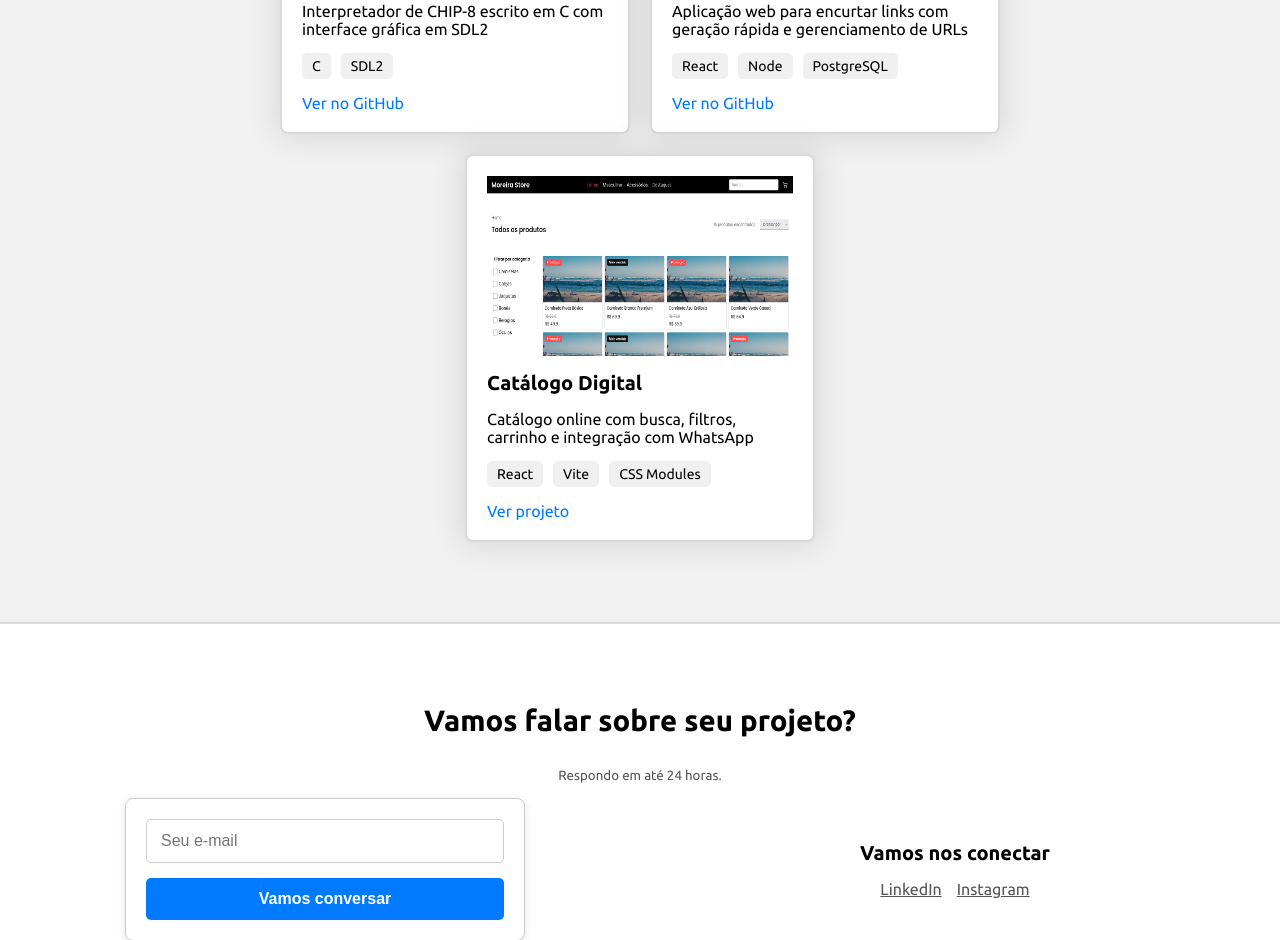
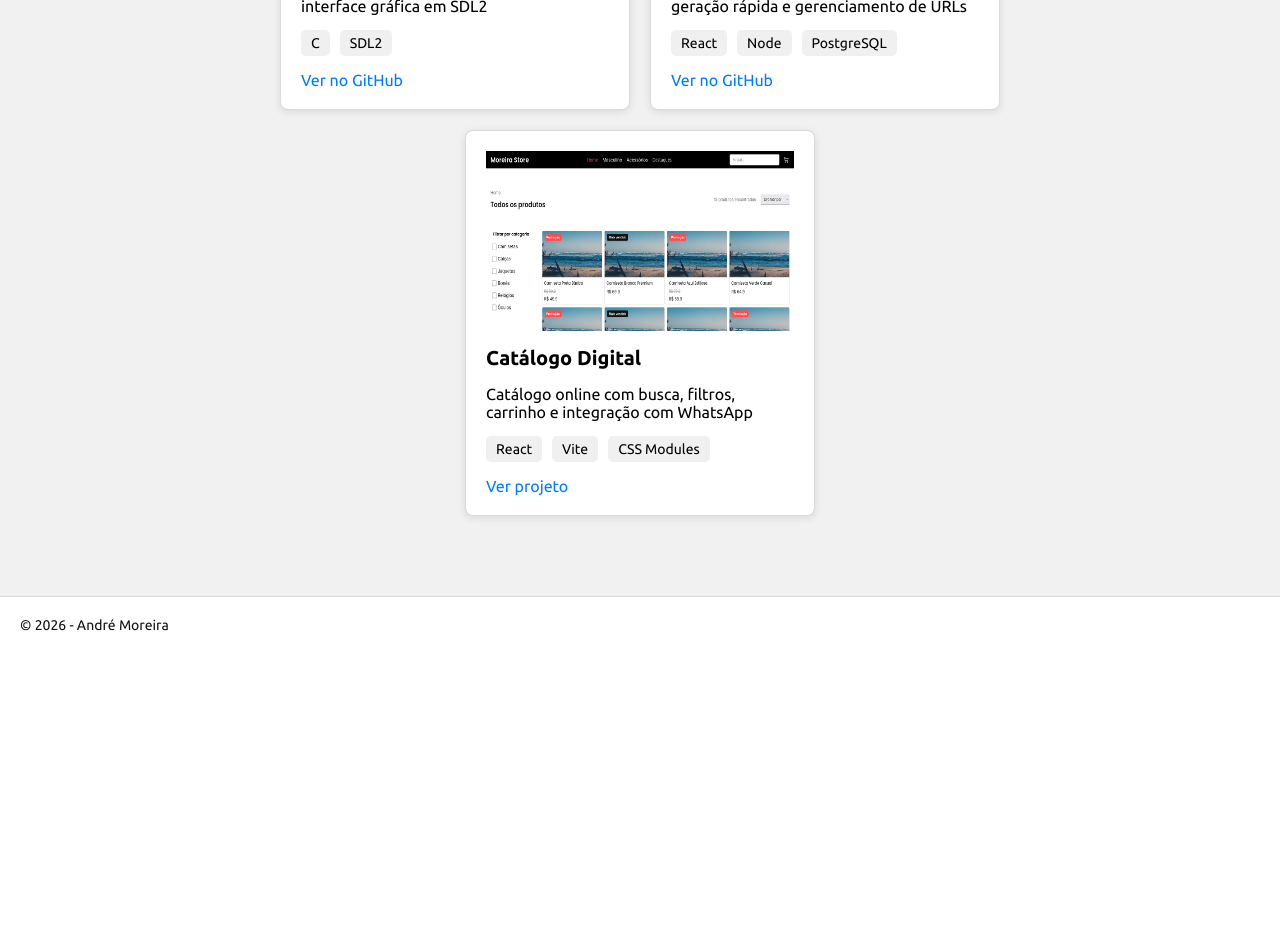
Before and after one commit to Andrezinrc/portfolio, a React (Vite) app: page / in a window 1280 px wide. Shown: the part 1860-2800 px from the top of the page. After the commit the page ends 2513 px from the top, so only its background shows below. Built offline with nearby package versions, Linux system fonts and the light colour scheme; the HTML template or start-up script is replaced by a standard one.

Commit message:
remove contact.jsx

```diff
--- a/src/components/layout/Content.jsx
+++ b/src/components/layout/Content.jsx
@@ -3,7 +3,6 @@ import Hero from "../../sections/Hero";
 import About from "../../sections/About";
 import Skills from "../../sections/Skills";
 import Projects from "../../sections/Projects";
-import Contact from "../../sections/Contact";
 import styles from "./Content.module.css";
 
 function Content()
@@ -14,7 +13,6 @@ function Content()
             <About />
             <Skills />
             <Projects />
-            <Contact />
         </main>
     );
 }
--- a/src/components/layout/Footer.jsx
+++ b/src/components/layout/Footer.jsx
@@ -5,7 +5,7 @@ function Footer()
 {
     return (
         <footer className={styles.footer}>
-            <p className={styles.dev}>&copy; 2026 - Desenvolvido por André Moreira</p>
+            <p className={styles.dev}>&copy; 2026 - André Moreira</p>
         </footer>
     );
 }
--- a/src/components/layout/Footer.module.css
+++ b/src/components/layout/Footer.module.css
@@ -1,11 +1,10 @@
 .footer {
     padding: 20px;
     width: 100%;
-    background: #0f0f0f;
+    background: #fff;
 }
 
 .dev {
-    color: #ccc;
+    color: #111;
     font-size: 14px;
-    text-align: center;
 }
--- a/src/components/layout/Header.jsx
+++ b/src/components/layout/Header.jsx
@@ -11,7 +11,6 @@ function Header()
                     <li className={styles.navList}><a href="#about" className={styles.navLink}>About</a></li>
                     <li className={styles.navList}><a href="#skills" className={styles.navLink}>Skills</a></li>
                     <li className={styles.navList}><a href="#projects" className={styles.navLink}>Projects</a></li>
-                    <li className={styles.navList}><a href="#contact" className={styles.navLink}>Contact</a></li>
                 </ul>
             </nav>
         </header>
--- a/src/sections/About.jsx
+++ b/src/sections/About.jsx
@@ -7,8 +7,7 @@ function About()
         <section className={styles.about} id="about">
             <h2 className={styles.title}>Sobre Mim</h2>
             <div className={styles.aboutContent}>
-                <p>Sou desenvolvedor fullstack com um interesse real por computação de baixo nível e projetos open-source. Estudar como os sistemas funcionam por baixo dos panos me ajuda a entender a raiz dos problemas e a escrever códigos muito mais eficientes no ecossistema web.</p>
-                <p>Seja criando uma aplicação moderna ou programando diretamente em C, meu foco é o mesmo: resolver o problema de forma direta, com código limpo e soluções práticas.</p>
+                <p>Como desenvolvedor fullstack, passo boa parte do meu tempo construindo aplicações web, mas minha verdadeira curiosidade reside em entender o que acontece a alguns níveis de abstração abaixo. Seja contribuindo com projetos open-source ou escrevendo código em C, busco sempre desmistificar como os sistemas operam. Acredito que, ao entender os fundamentos, conseguimos tomar decisões de arquitetura muito mais conscientes e eficientes no dia a dia.</p>
             </div>
         </section>
     );
--- a/src/sections/About.module.css
+++ b/src/sections/About.module.css
@@ -2,7 +2,7 @@
     padding: 80px 20px;
     width: 100%;
     background: #f1f1f1;
-    border-bottom: 2px solid #dadada;
+    border-bottom: 1px solid #dadada;
     display: flex;
     flex-direction: column;
     justify-content: center;
--- a/src/sections/Contact.jsx
+++ /dev/null
@@ -1,82 +0,0 @@
-import React, { useState }  from "react";
-import emailjs from "@emailjs/browser";
-import styles from "./Contact.module.css";
-
-function Contact()
-{
-    const [email, setEmail] = useState("");
-    const [success, setSuccess] = useState("");
-    const [error, setError] = useState("");
-
-    const emailRegex =  /^[a-zA-Z0-9._%+-]+@[a-zA-Z0-9.-]+\.[a-zA-Z]{2,}$/;
-
-    function sendEmail(e)
-    {
-        e.preventDefault();
-
-        if (!email) {
-            setError("Por favor, digite seu e-mail.");
-            setTimeout(() => { setError("") }, 4000);
-            setSuccess("");
-            return;
-        }
-
-        if (!emailRegex.test(email)) {
-            setError('Ops! O email parece estar errado. Verifique se tem o "@" e algo como ".com".');
-            setTimeout(() => { setError("") }, 4000);
-            setSuccess("");
-            return;
-        }
-
-        emailjs
-            .sendForm(process.env.REACT_APP_SERVICE_ID, process.env.REACT_APP_TEMPLATE_ID, e.target, {
-                publicKey: process.env.REACT_APP_PUBLIC_KEY
-            })
-            .then(
-                () => {
-                    console.log("sucesso");
-                    setSuccess("Obrigado! Seu e-mail foi enviado com sucesso. Entrarei em contato em breve.");
-                    setError("");
-                    setEmail("");
-                },
-                (err) => {
-                    console.log("falhou: ", err.text);
-                    setError("Ops! Algo deu errado. Tente novamente mais tarde.");
-                    setTimeout(() => { setError("") }, 4000);
-                    setSuccess("");
-                },
-            );
-    }
-
-    function handleEmailChange(e)
-    {
-        setEmail(e.target.value);
-    }
-
-
-    return (
-        <section className={styles.contact} id="contact">
-            <h2 className={styles.title}>Vamos falar sobre seu projeto?</h2>
-            <small>Respondo em até 24 horas.</small>
-            <div className={styles.contactContent}>
-                <form onSubmit={sendEmail}>
-                    <div className={styles.inputEmail}>
-                        <input type="email" name="email" value={email} onChange={handleEmailChange} placeholder="Seu e-mail" />
-                    </div>
-                    <button type="submit" >Vamos conversar</button>
-                    {success && <p className={styles.success}>{success}</p>}
-                    {error && <p className={styles.error}>{error}</p>}
-                </form>
-                <div className={styles.social}>
-                    <h3>Vamos nos conectar</h3>
-                    <div className={styles.socialLinks}>
-                        <a href="https://www.linkedin.com/in/andr%C3%A9-moreira-940886233/">LinkedIn</a>
-                        <a href="https://instagram.com/andremoreira.dev">Instagram</a>
-                    </div>
-                </div>
-            </div>
-        </section>
-    );
-}
-
-export default Contact;
--- a/src/sections/Contact.module.css
+++ /dev/null
@@ -1,124 +0,0 @@
-.contact {
-    padding: 80px 20px;
-    width: 100%;
-    display: flex;
-    flex-direction: column;
-    justify-content: center;
-    align-items: center;
-    border-bottom: 2px solid #dadada;
-}
-
-.contact .title {
-    font-size: 22pt;
-    margin-bottom: 30px;
-    text-align: center;
-}
-
-.contact small {
-    margin-bottom: 15px;
-    color: #555;
-}
-
-.contactContent {
-    width: 100%;
-    display: flex;
-    flex-wrap: wrap;
-    justify-content: space-around;
-    align-items: center;
-    gap: 20px;
-}
-
-form {
-    padding: 20px;
-    max-width: 400px;
-    width: 100%;
-    background: #fff;
-    border: 1px solid #ccc;
-    border-radius: 8px;
-    box-shadow: 0 2px 8px rgba(0, 0, 0, 0.1);
-    display: flex;
-    flex-direction: column;
-    gap: 15px;
-}
-
-.inputEmail {
-    display: flex;
-    flex-direction: column;
-}
-
-.inputEmail input {
-    padding: 12px 14px;
-    font-size: 16px;
-    border: 1px solid #ccc;
-    border-radius: 5px;
-    outline: none;
-}
-
-button {
-    padding: 12px 14px;
-    background-color: #007BFF;
-    color: #fff;
-    border: 0;
-    border-radius: 5px;
-    font-size: 16px;
-    font-weight: bold;
-    cursor: pointer;
-    transition: background-color 0.3s;
-}
-
-button:hover {
-    background-color: #0056b3;
-}
-
-.success {
-    color: #95a5a6;
-}
-
-.error {
-    color: #e74c3c;
-}
-
-.social {
-    padding: 20px;
-    max-width: 400px;
-    width: 100%;
-    display: flex;
-    flex-direction: column;
-    gap: 15px;
-}
-
-.social h3 {
-    font-size: 20px;
-    text-align: center;
-}
-
-.socialLinks {
-    display: flex;
-    justify-content: center;
-    align-items: center;
-    gap: 15px;
-}
-
-.socialLinks a {
-    color: #555;
-    font-size: 16px;
-}
-
-.socialLinks a:hover {
-    color: #444;
-}
-
-@media screen and (max-width: 768px) {
-    .contact { padding: 70px 20px; }
-    .contact .title { font-size: 20pt; }
-
-    form { padding: 15px; }
-    .inputEmail input, button { padding: 10px 12px; }
-}
-
-@media screen and (max-width: 400px) {
-    .contact { padding: 60px 15px; }
-    .contact .title { font-size: 18pt; }
-
-    .inputEmail input { font-size: 14px; }
-}
--- a/src/sections/Hero.jsx
+++ b/src/sections/Hero.jsx
@@ -8,7 +8,7 @@ function Hero() {
         <section className={styles.hero} id="home">
             <div className={styles.heroLeft}>
                 <h1>André Moreira</h1>
-                <p>Desenvolvedor FullStack</p>
+                <p>FullStack Developer</p>
                 <div className={styles.social}>
                     <a href="https://www.linkedin.com/in/andr%C3%A9-moreira-940886233/">
                         <FaLinkedin />
@@ -20,9 +20,6 @@ function Hero() {
                         <FaInstagram />
                     </a>
                 </div>
-                <div className={styles.cta}>
-                    <a href="#projects" className={styles.ctaButton}>Veja meus projetos</a>
-                </div>
             </div>
             <div className={styles.heroRight}>
 
--- a/src/sections/Hero.module.css
+++ b/src/sections/Hero.module.css
@@ -5,9 +5,9 @@
     display: flex;
     justify-content: center;
     align-items: space-around;
-    background: linear-gradient(135deg, #0056b3, #003d80);
-    border-bottom: 2px solid #dadada;
-    color: #fff;
+    background-color: #0f172a;
+    color: #f8fafc;
+    border-bottom: 1px solid #dadada;
 }
 
 .heroLeft {
--- a/src/sections/Projects.module.css
+++ b/src/sections/Projects.module.css
@@ -2,7 +2,7 @@
     padding: 80px 20px;
     width: 100%;
     background: #f1f1f1;
-    border-bottom: 2px solid #dadada;
+    border-bottom: 1px solid #dadada;
     display: flex;
     flex-direction: column;
     justify-content: center;
@@ -27,14 +27,16 @@
     max-width: 350px;
     padding: 20px;
     background: #fff;
-    border: 2px solid #dadada;
-    box-shadow: 0px 0px 30px 4px rgba(0, 0, 0, 0.1);
+    border: 1px solid #dadada;
+    box-shadow: 0 2px 8px rgba(0, 0, 0, 0.1);
     transition: transform 0.3s ease;
     border-radius: 8px;
     display: flex;
     flex-direction: column;
     gap: 15px;
 }
+
+.projectItem:hover { transform: scale(1.05); }
 
 .projectItem img {
     background-color: #f0f0f0;
--- a/src/sections/Skills.module.css
+++ b/src/sections/Skills.module.css
@@ -2,7 +2,7 @@
     padding: 80px 20px;
     width: 100%;
     background: #fff;
-    border-bottom: 2px solid #dadada;
+    border-bottom: 1px solid #dadada;
     display: flex;
     flex-direction: column;
     justify-content: center;
```
